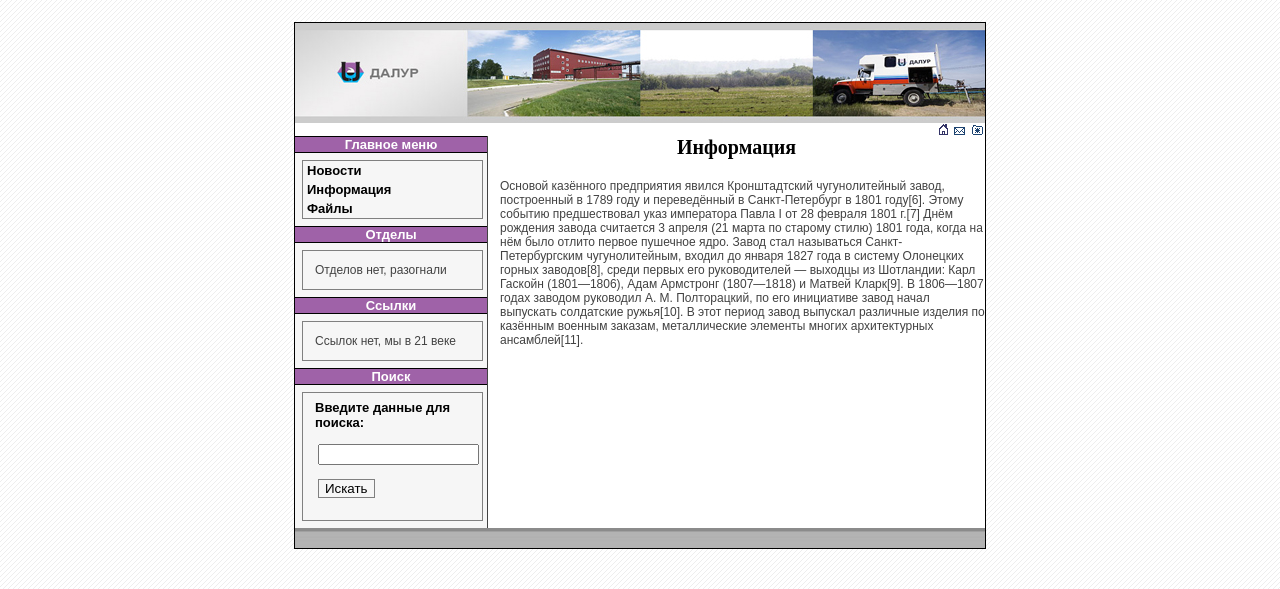
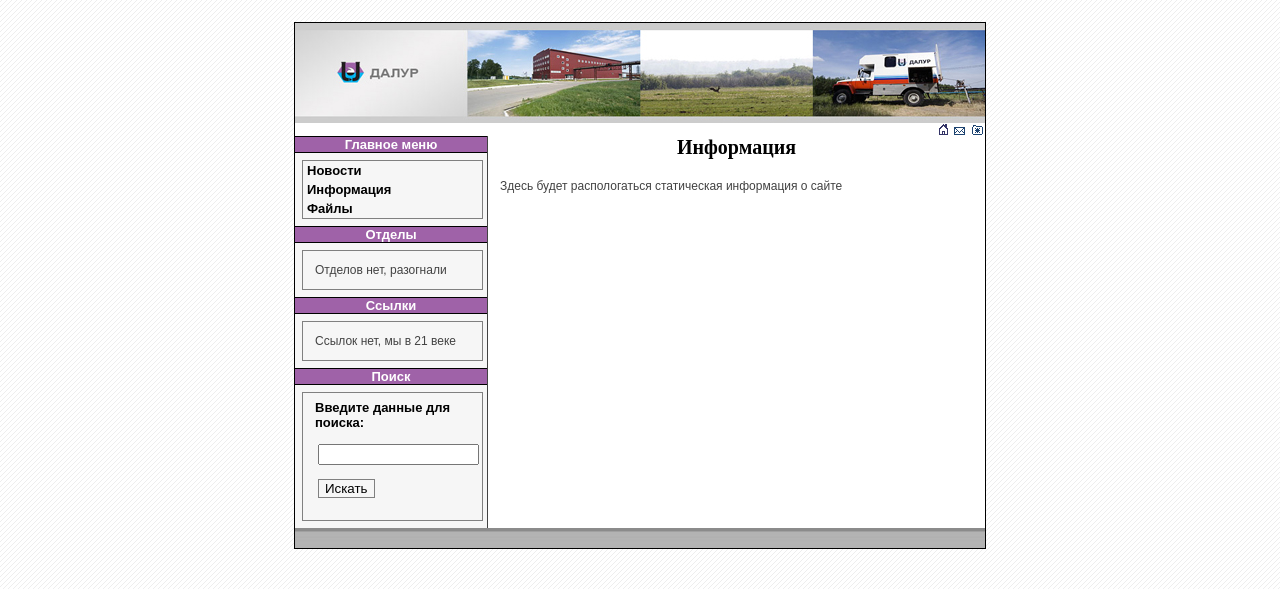
Before and after one commit to spiridonovsv89/php-project, a PHP site: page /info.php in a window 1280 px wide. Shown: the top 589 px of the page. Run offline with PHP 8.4, Linux system fonts and the light colour scheme; data that the repository does not hold is empty.

Commit message:
Update info.php

```diff
--- a/src/info.php
+++ b/src/info.php
@@ -25,14 +25,8 @@ body,td,th {
           <?php include ("blocks/lefttd.php"); ?>
         <td valign="top">
 		<h3 align="center">Информация</h3>
-
-    <p>
-Основой казённого предприятия явился Кронштадтский чугунолитейный завод, построенный в 1789 году и переведённый в Санкт-Петербург в 1801 году[6]. Этому событию предшествовал указ императора Павла I от 28 февраля 1801 г.[7] Днём рождения завода считается 3 апреля (21 марта по старому стилю) 1801 года, когда на нём было отлито первое пушечное ядро. Завод стал называться Санкт-Петербургским чугунолитейным, входил до января 1827 года в систему Олонецких горных заводов[8], среди первых его руководителей — выходцы из Шотландии: Карл Гаскойн (1801—1806), Адам Армстронг (1807—1818) и Матвей Кларк[9]. В 1806—1807 годах заводом руководил А. М. Полторацкий, по его инициативе завод начал выпускать солдатские ружья[10]. В этот период завод выпускал различные изделия по казённым военным заказам, металлические элементы многих архитектурных ансамблей[11].
-</p>
-
-
+    <p>Здесь будет распологаться статическая информация о сайте</p>
      <br>
-
         </td>
         </tr>
     </table></td>
```
